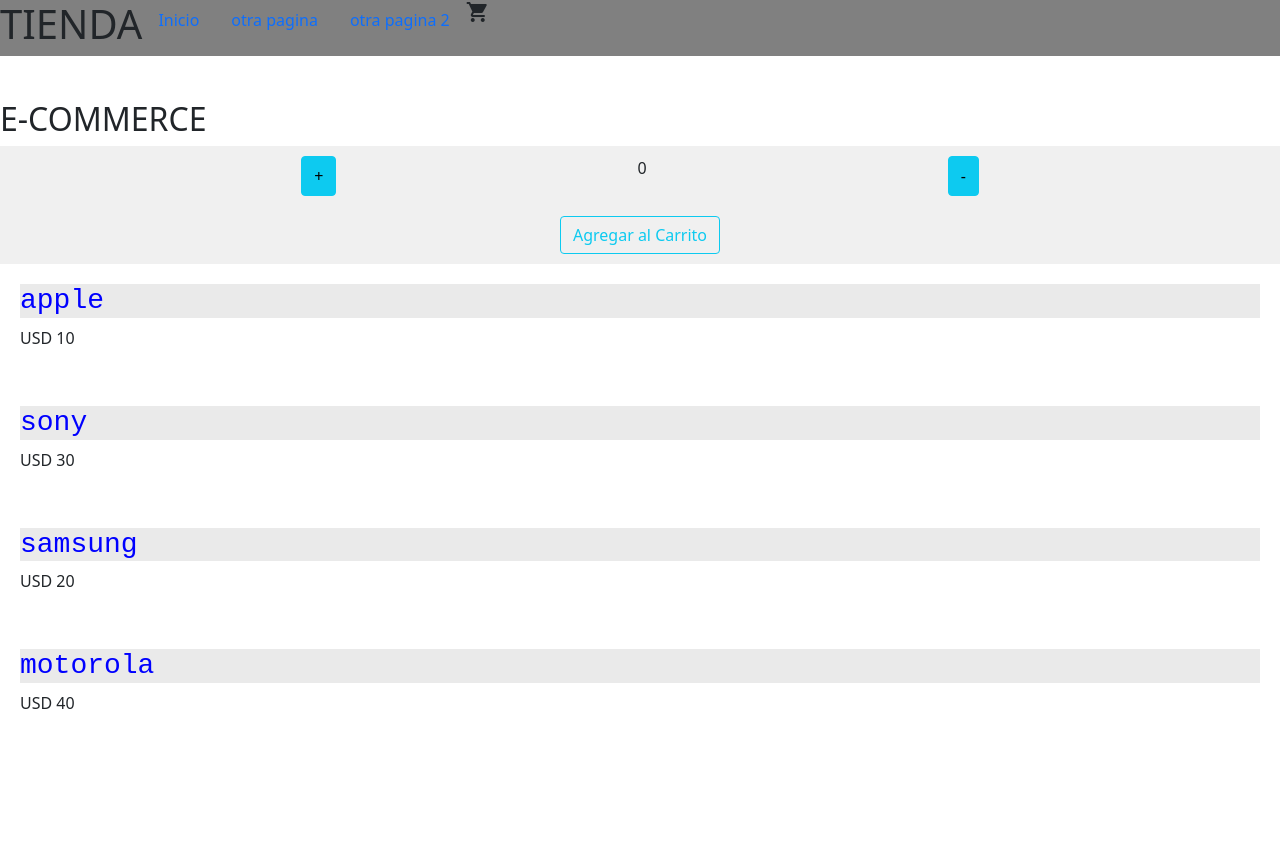
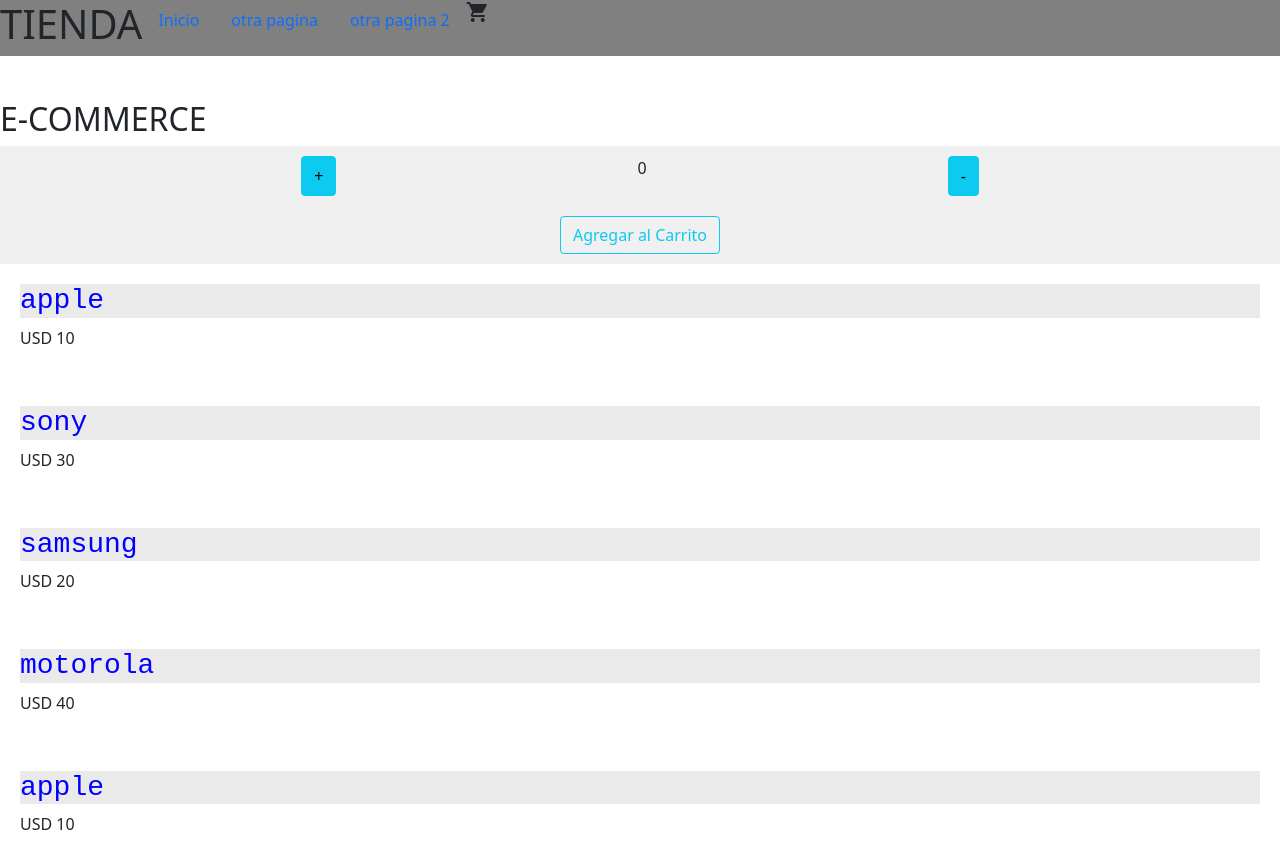
Before and after one commit to vueno1/my-app-Ueno, a React (Create React App) app: page / in a window 1280 px wide. Shown: the top 868 px of the page. Built offline with nearby package versions, Linux system fonts and the light colour scheme.

Commit message:
nuevos componentes = ItemDetailContainer + ItemDetail

```diff
--- a/src/App.js
+++ b/src/App.js
@@ -3,6 +3,7 @@
 import Header from "./componentes/header/Header" //COMPONENTE
 import Footer from "./componentes/footer/Footer" //COMPONENTE
 import ItemListContainer from "./componentes/main/ItemListContainer"; // COMPONENTE
+import ItemDetailContainer from "./componentes/main/details/ItemDetailContainer";
 
 
 
@@ -19,6 +20,7 @@
             <>
                 <Header/>
                 <ItemListContainer nombre={"E-COMMERCE"}/>
+                <ItemDetailContainer/>
                 <Footer/>
             </>
 
--- /dev/null
+++ b/src/componentes/main/details/ItemDetail.js
@@ -0,0 +1,23 @@
+import React from 'react'
+
+function ItemDetail({producto}) {
+
+    return (
+
+
+
+
+        <>
+
+            <div className='styleItem' >
+                <h3>{producto.articulo} </h3>
+                <p> USD {producto.precio} </p>
+            </div>
+
+        </>
+
+
+    )
+}
+
+export default ItemDetail
--- /dev/null
+++ b/src/componentes/main/details/ItemDetailContainer.js
@@ -0,0 +1,44 @@
+import React from 'react'
+import ItemDetail from './ItemDetail'
+import {useState, useEffect} from 'react'
+
+const productoSeleccionado = {
+    id: 1,
+    precio: 10,
+    articulo: "apple"
+}
+
+
+function ItemDetailContainer() {
+
+    let [producto, setProducto] = useState ([])
+
+    useEffect ( () => {
+
+
+        setTimeout (()=> {
+            setProducto (productoSeleccionado)
+        }, 2000)
+
+    }, [])
+
+
+
+    return (
+
+        <>
+
+            {producto.length === 0? (
+                <h3>cargando producto detalle.....</h3>
+            ): (
+
+                <>
+                    <ItemDetail producto= {producto}/>
+                </>
+            )}
+        </>
+
+    )
+}
+
+export default ItemDetailContainer
```
